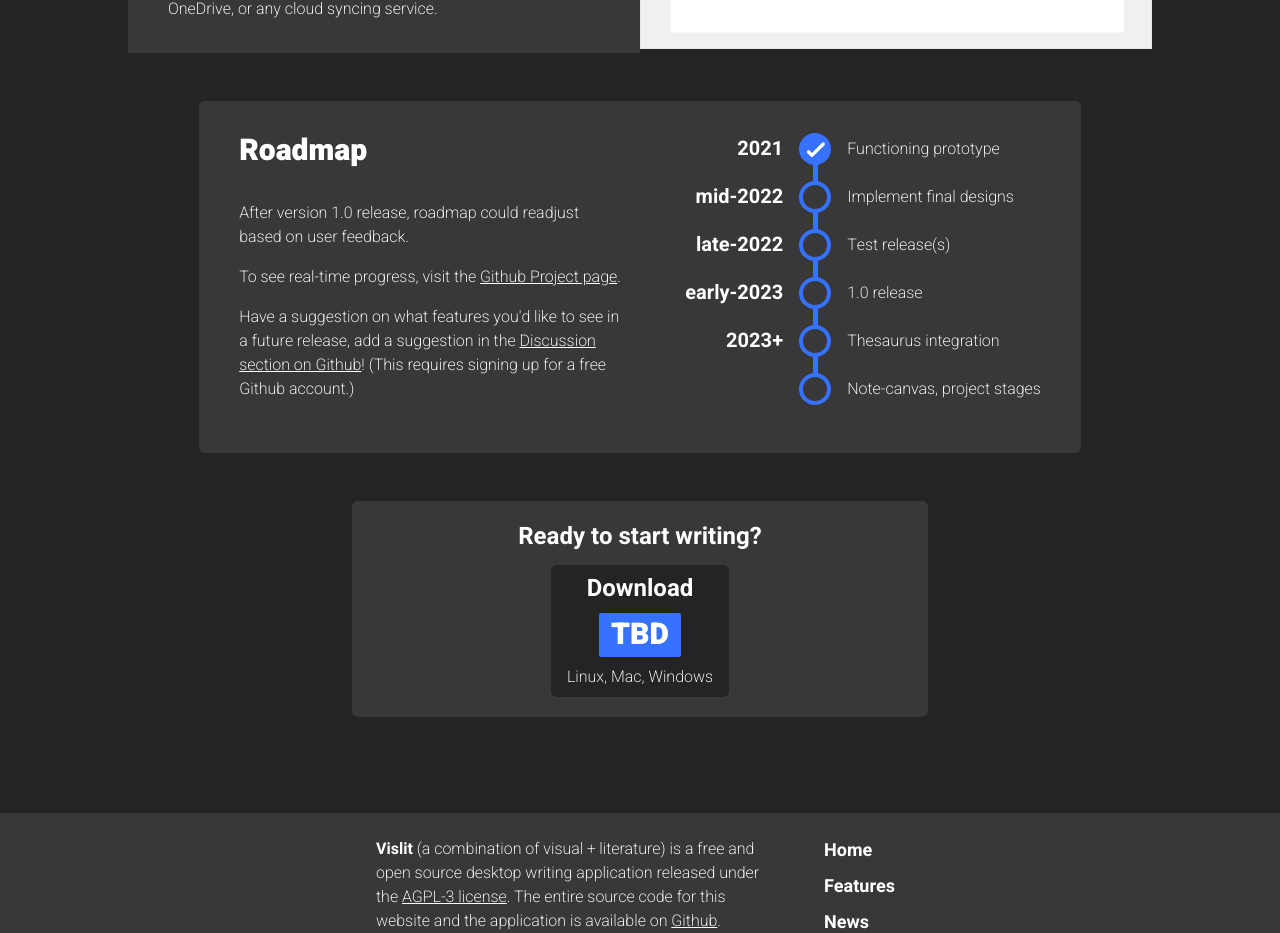
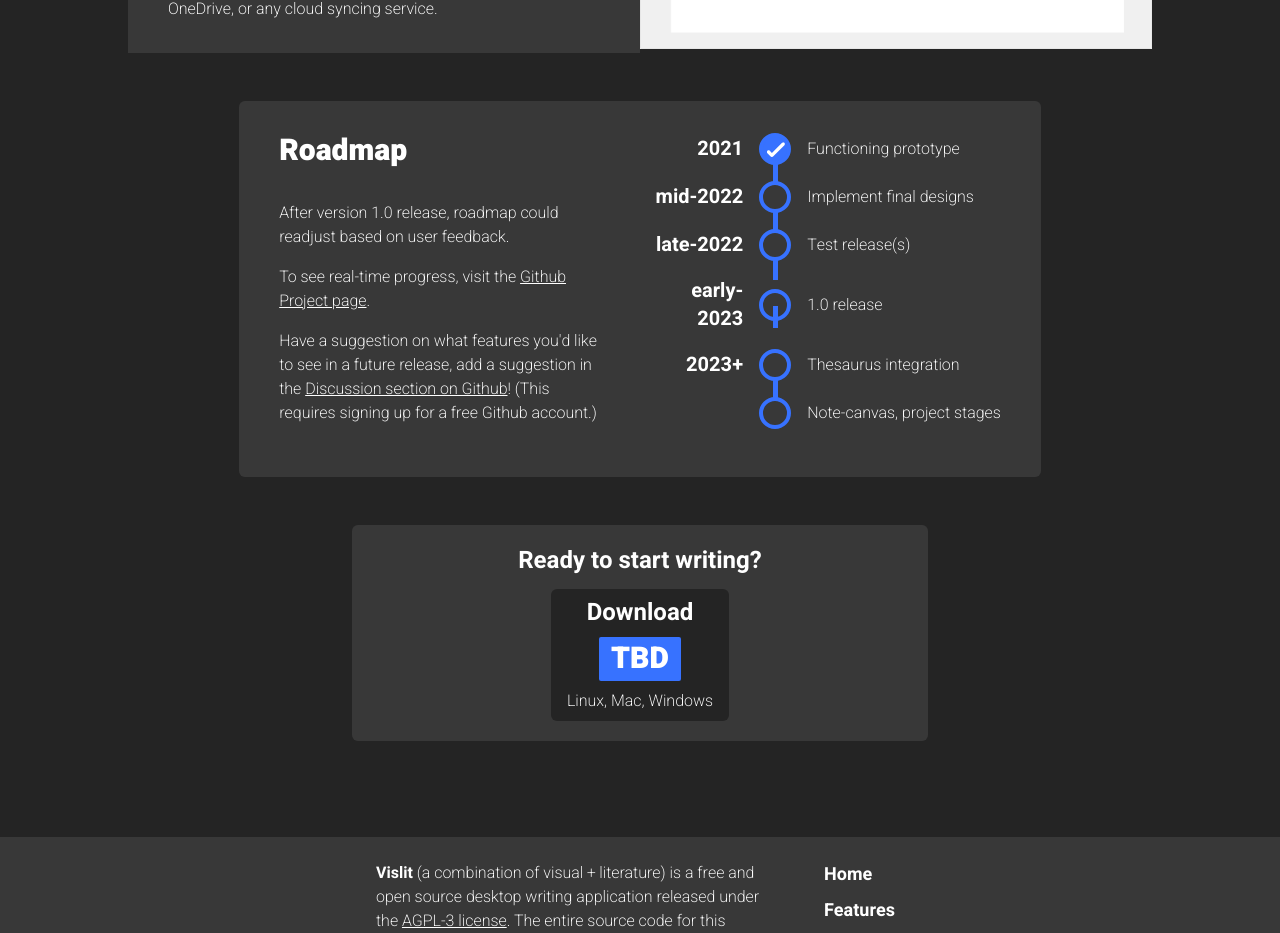
Before and after one commit to ste163/vislit-website-next, a Next.js app: page /features in a window 1280 px wide. Shown: the part 3351-4284 px from the top of the page. Built offline with nearby package versions, Linux system fonts and the light colour scheme.

Commit message:
shrunk roadmap width

```diff
--- a/pages/features/index.tsx
+++ b/pages/features/index.tsx
@@ -177,7 +177,7 @@ const Features = () => (
       </CardFeature>
 
       <Card className={"mb-12 flex flex-col lg:flex-row"}>
-        <div id="roadmap" className="max-w-sm mr-0 lg:mr-4">
+        <div id="roadmap" className="max-w-xs mr-0 lg:mr-12">
           <h2>Roadmap</h2>
           <p>
             After version 1.0 release, roadmap could readjust based on user
@@ -214,7 +214,7 @@ const Features = () => (
 
         <ul className="mt-8 lg:mt-0 min-w-max">
           <li className="timeline-bullet flex items-center relative">
-            <h3 className="w-36 text-right">2021</h3>
+            <h3 className="w-24 text-right">2021</h3>
             <div className="bg-primary border-4 border-primary rounded-full w-8 h-8 mx-4 flex place-content-center">
               <div className="pt-[3px] pl-[1px] scale-75">
                 <IconCheckmark />
@@ -224,31 +224,31 @@ const Features = () => (
           </li>
 
           <li className="timeline-bullet flex items-center relative">
-            <h3 className="w-36 text-right">mid-2022</h3>
+            <h3 className="w-24 text-right">mid-2022</h3>
             <div className="border-4 border-primary rounded-full w-8 h-8 mx-4 flex place-content-center"></div>
             <div>Implement final designs</div>
           </li>
 
           <li className="timeline-bullet flex items-center relative">
-            <h3 className="w-36 text-right">late-2022</h3>
+            <h3 className="w-24 text-right">late-2022</h3>
             <div className="border-4 border-primary rounded-full w-8 h-8 mx-4 flex place-content-center"></div>
             <div>Test release(s)</div>
           </li>
 
           <li className="timeline-bullet flex items-center relative">
-            <h3 className="w-36 text-right">early-2023</h3>
+            <h3 className="w-24 text-right">early-2023</h3>
             <div className="border-4 border-primary rounded-full w-8 h-8 mx-4 flex place-content-center"></div>
             <div>1.0 release</div>
           </li>
 
           <li className="timeline-bullet flex items-center relative">
-            <h3 className="w-36 text-right">2023+</h3>
+            <h3 className="w-24 text-right">2023+</h3>
             <div className="border-4 border-primary rounded-full w-8 h-8 mx-4 flex place-content-center"></div>
             <div>Thesaurus integration</div>
           </li>
 
           <li className="timeline-bullet flex items-center relative">
-            <div className="w-36 text-right"></div>
+            <div className="w-24 text-right"></div>
             <div className="border-4 border-primary rounded-full w-8 h-8 mx-4 flex place-content-center"></div>
             <div>Note-canvas, project stages</div>
           </li>
--- a/styles/globals.css
+++ b/styles/globals.css
@@ -50,7 +50,7 @@
   content: "";
   position: absolute;
   top: 1.8em;
-  left: 10.85em;
+  left: 7.85em;
   width: 0.3em;
   height: 1.4em;
   background: #3772ff;
```
